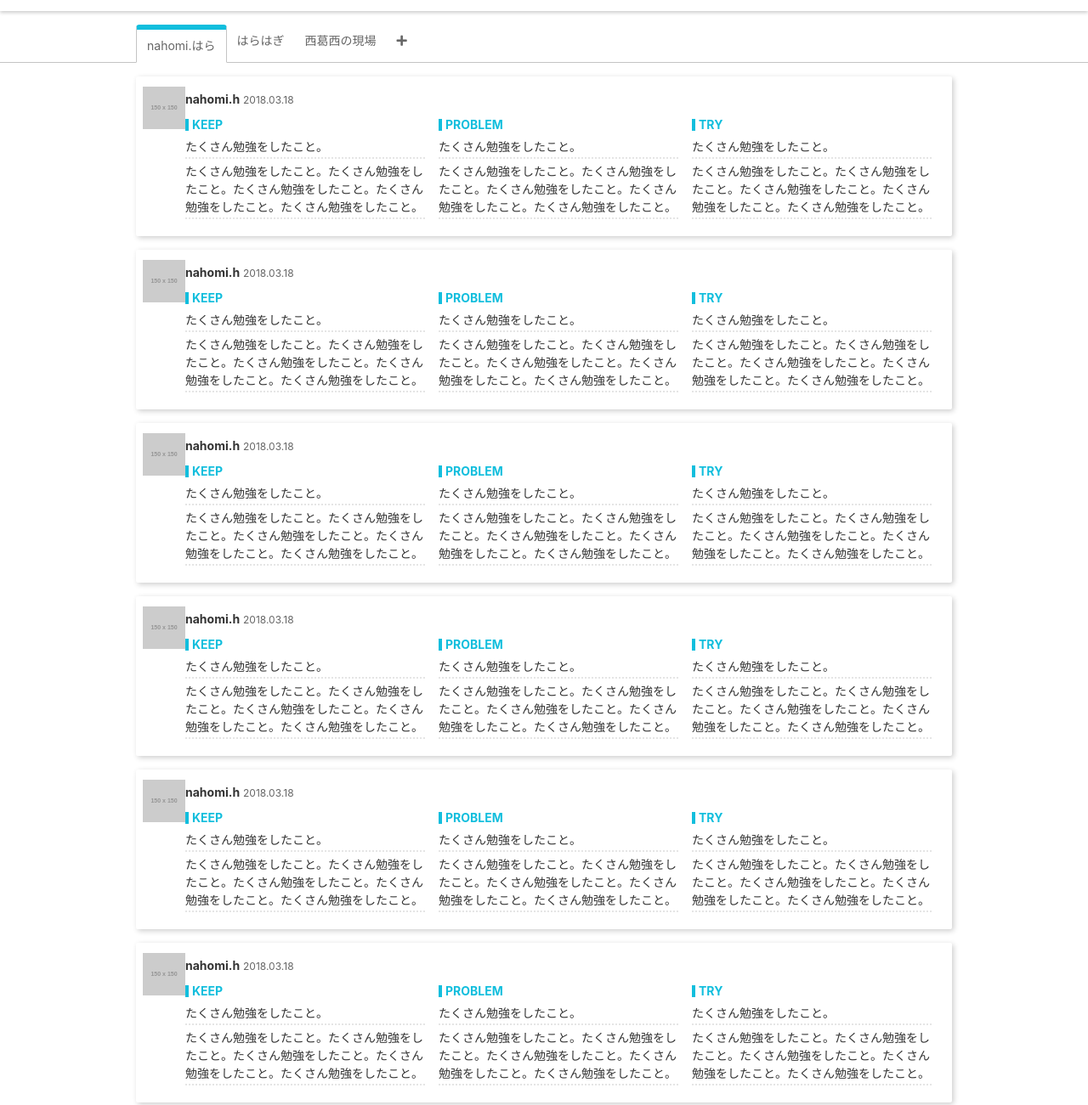
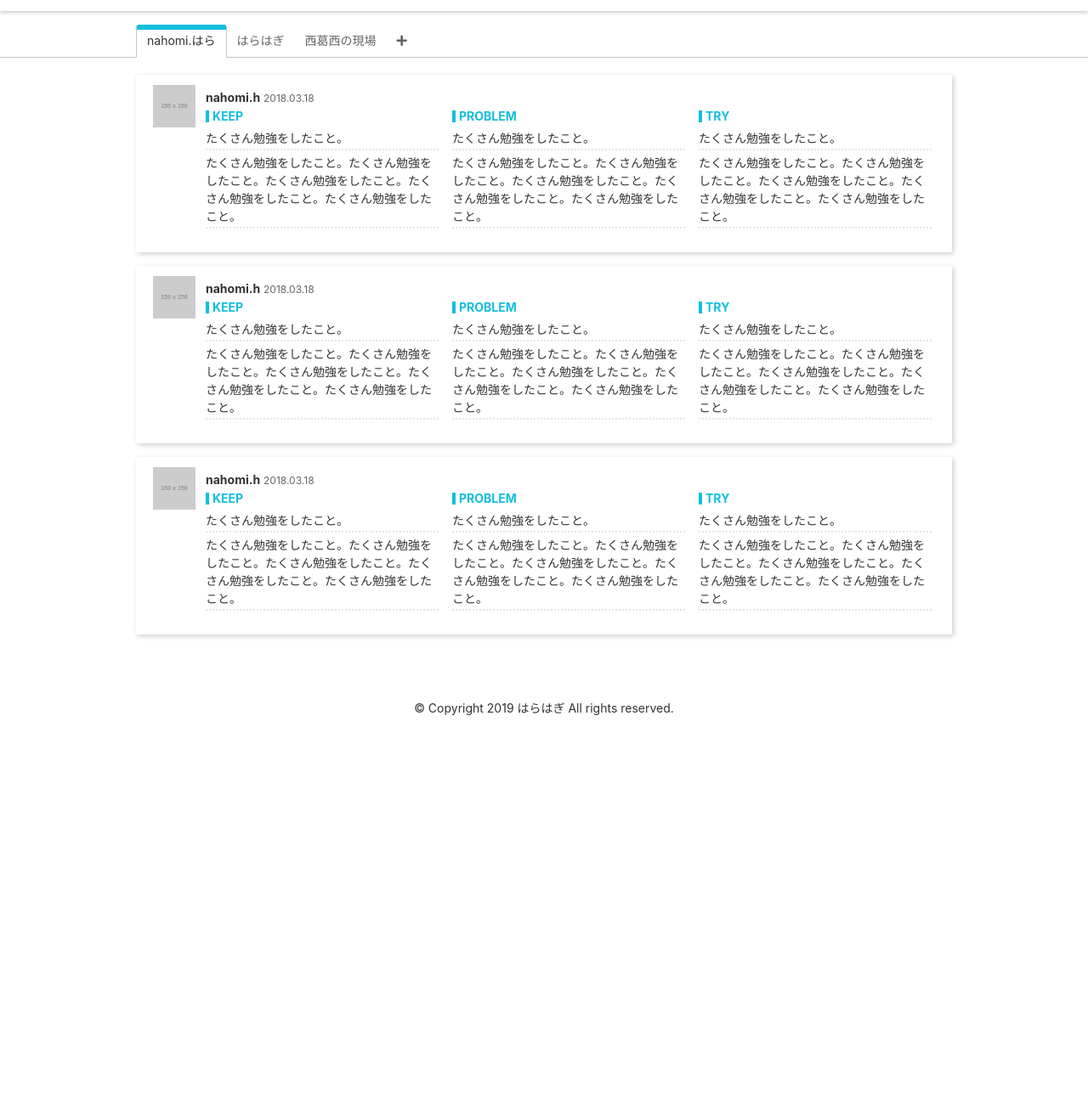
Before and after one commit to pprhr/kptp, a website: page index.html in a window 1280 px wide. Shown: the part 49-1350 px from the top of the page at 85% size. After the commit the page ends 914 px from the top, so only its background shows below. Drawn offline with Linux system fonts and the light colour scheme; placeholder pictures from the web are drawn by us.

Commit message:
sass整理（ひとまず）

```diff
--- a/asset/scss/style.scss
+++ b/asset/scss/style.scss
@@ -55,33 +55,37 @@ body {
   color: #11BEDD;
 }
 
-.main {
+.container {
   font-size: 14px;
   color: #333;
+}
 
-  &__inner {
+.localnav-area {
+  margin-top: 16px;
+  border-bottom: solid 1px #C4C4C4;
+  &__box {
     max-width: 960px;
     margin: auto;
   }
 }
 
-.nav {
-  margin-top: 16px;
-  border-bottom: solid 1px #C4C4C4;
-}
-
-.list {
+.localnav {
   display: flex;
-  // margin-left: 56px;
   &__item {
     padding: 12px;
     color: #666;
-    &:not(.list__item--active):hover {
+    &:hover {
       cursor: pointer;
       color: #101010;
+      background: #f3f3f3;
+      padding-top: 6px;
+      border-radius: 4px 4px 0 0;
+      border-top: 6px solid #f3f3f3;
     }
     &--active {
       margin-bottom: -1px;
+      padding: 12px;
+      padding-top: 6px;
       border: solid 1px #C4C4C4;
       border-bottom: 1px solid #fff;
       border-radius: 4px 4px 0 0;
@@ -90,25 +94,24 @@ body {
   }
 }
 
-.kpt-list {
-  margin-top: 16px;
+.content {
+  max-width: 960px;
+  margin: auto;
+  margin-top: 20px;
 }
 
-.kpt-list__content {
+.casette-kpt {
   display: flex;
   margin-bottom: 16px;
   padding: 12px 8px;
   border-radius: 2px;
   box-shadow: rgba(0, 0, 0, .2) 2px 2px 6px;
-}
-
-.kpt-list__content__user-icon {
+  &__left {
     padding: 0 12px;
   }
-
-
-.name-date-area {
+  &__center {
     padding: 8px 0;
+  }
 }
 
 .user-name {
@@ -120,23 +123,14 @@ body {
   font-size: 12px;
 }
 
-.kpt-data {
+.kpt-list {
   display: flex;
   padding: 8px 0;
-}
-
-.kpt-data > div {
+  &__item {
     width: 33%;
     margin-right: 16px;
   }
-
-.kpt-content > div {
-  margin-top: 4px;
-  padding-bottom: 2px;
-  border-bottom: 2px dotted #E5E5E5;
-  line-height: 1.5;
 }
-
 .kpt-title {
   margin-bottom: 8px;
   padding-left: 4px;
@@ -145,12 +139,20 @@ body {
   font-weight: bold;
 }
 
-footer {
+.kpt-content-list {
+  &__item {
+    margin-top: 4px;
+    padding-bottom: 2px;
+    border-bottom: 2px dotted #E5E5E5;
+    line-height: 1.5;
+  }
+}
+
+.footer {
   margin: 80px 0 24px;
   text-align: center;
-}
-
-footer span {
+  &__center {
     color: #666;
     font-size: 12px;
   }
+}
--- a/index.html
+++ b/index.html
@@ -6,16 +6,13 @@
 <meta name="viewport" content="width=device-width,initial-scale=1">
 <title>KPT</title>
 <link rel="stylesheet" href="https://use.fontawesome.com/releases/v5.7.2/css/all.css" integrity="sha384-fnmOCqbTlWIlj8LyTjo7mOUStjsKC4pOpQbqyi7RrhN7udi9RwhKkMHpvLbHG9Sr" crossorigin="anonymous">
-<link rel="stylesheet" type="text/css" href="asset/css/style.min.css" />
+<link rel="stylesheet" type="text/css" href="asset/css/style.min.css"/>
 </head>
 <body>
 <header class="header">
   <div class="header__inner">
     <div>
       <img src="asset/images/kptlogo.png" alt="kptlogo" width="100" height="22">
-      <!-- <button type="button" class="header__inner__action">
-        <i class="fas fa-cog fa-lg header__inner__icon"></i>
-      </button> -->
       <a class="icon-setting"></a>
     </div>
     <div>
@@ -23,255 +20,135 @@
     </div>
   </div>
 </header>
-<main class="main">
+<main class="container">
   <!-- Tab links -->
-  <nav class="nav">
-    <ul class="main__inner list">
-      <li class="list__item list__item--active"><span>nahomi.はら</span></li>
-      <li class="list__item"><span>はらはぎ</span></li>
-      <li class="list__item"><span>西葛西の現場</span></li>
-      <li class="list__item"><span><i class="fas fa-plus"></i></span></li>
+  <div class="localnav-area">
+    <nav class="localnav-area__box">
+      <ul class="localnav">
+        <li class="localnav__item--active"><span>nahomi.はら</span></li>
+        <li class="localnav__item"><span>はらはぎ</span></li>
+        <li class="localnav__item"><span>西葛西の現場</span></li>
+        <li class="localnav__item"><span><i class="fas fa-plus"></i></span></li>
       </ul>
     </nav>
+  </div>
   <!-- Tab content -->
-  <div class="main__inner">
-    <div class="kpt-list">
-      <div class="kpt-list__content">
-        <div class="user-icon">
+  <div class="content">
+    <div class="casette-kpt">
+      <div class="casette-kpt__left">
         <img src="https://placehold.jp/150x150.png" alt="usericon" width="50" height="50">
       </div>
+      <div class="casette-kpt__center">
         <div>
-          <div class="name-date-area">
           <span class="user-name">nahomi.h</span>
           <span class="kpt-date">2018.03.18</span>
         </div>
-          <div class="kpt-data">
-            <div> <!-- keep -->
+        <div class="kpt-list">
+          <div class="kpt-list__item"> <!-- keep -->
             <div class="kpt-title">
               KEEP
             </div>
-              <div class="kpt-content">
-                <div>たくさん勉強をしたこと。</div>
-                <div>たくさん勉強をしたこと。たくさん勉強をしたこと。たくさん勉強をしたこと。たくさん勉強をしたこと。たくさん勉強をしたこと。</div>
+            <div class="kpt-content-list">
+              <div class="kpt-content-list__item">たくさん勉強をしたこと。</div>
+              <div class="kpt-content-list__item">たくさん勉強をしたこと。たくさん勉強をしたこと。たくさん勉強をしたこと。たくさん勉強をしたこと。たくさん勉強をしたこと。</div>
             </div>
           </div>
-            <div> <!-- problem -->
+          <div class="kpt-list__item"> <!-- problem -->
             <div class="kpt-title">
               PROBLEM
             </div>
             <div class="kpt-content">
-                <div>たくさん勉強をしたこと。</div>
-                <div>たくさん勉強をしたこと。たくさん勉強をしたこと。たくさん勉強をしたこと。たくさん勉強をしたこと。たくさん勉強をしたこと。</div>
+              <div class="kpt-content-list__item">たくさん勉強をしたこと。</div>
+              <div class="kpt-content-list__item">たくさん勉強をしたこと。たくさん勉強をしたこと。たくさん勉強をしたこと。たくさん勉強をしたこと。たくさん勉強をしたこと。</div>
             </div>
           </div>
-            <div> <!-- try -->
+          <div class="kpt-list__item"> <!-- try -->
             <div class="kpt-title">
               TRY
             </div>
-              <div class="kpt-content">
-                <div>たくさん勉強をしたこと。</div>
-                <div>たくさん勉強をしたこと。たくさん勉強をしたこと。たくさん勉強をしたこと。たくさん勉強をしたこと。たくさん勉強をしたこと。</div>
+            <div class="kpt-content-list">
+              <div class="kpt-content-list__item">たくさん勉強をしたこと。</div>
+              <div class="kpt-content-list__item">たくさん勉強をしたこと。たくさん勉強をしたこと。たくさん勉強をしたこと。たくさん勉強をしたこと。たくさん勉強をしたこと。</div>
             </div>
           </div>
         </div>
       </div>
     </div>
-      <div class="kpt-list__content">
-        <div class="user-icon">
+    <div class="casette-kpt">
+      <div class="casette-kpt__left">
         <img src="https://placehold.jp/150x150.png" alt="usericon" width="50" height="50">
       </div>
+      <div class="casette-kpt__center">
         <div>
-          <div class="name-date-area">
           <span class="user-name">nahomi.h</span>
           <span class="kpt-date">2018.03.18</span>
         </div>
-          <div class="kpt-data">
-            <div> <!-- keep -->
+        <div class="kpt-list">
+          <div class="kpt-list__item"> <!-- keep -->
             <div class="kpt-title">
               KEEP
             </div>
-              <div class="kpt-content">
-                <div>たくさん勉強をしたこと。</div>
-                <div>たくさん勉強をしたこと。たくさん勉強をしたこと。たくさん勉強をしたこと。たくさん勉強をしたこと。たくさん勉強をしたこと。</div>
+            <div class="kpt-content-list">
+              <div class="kpt-content-list__item">たくさん勉強をしたこと。</div>
+              <div class="kpt-content-list__item">たくさん勉強をしたこと。たくさん勉強をしたこと。たくさん勉強をしたこと。たくさん勉強をしたこと。たくさん勉強をしたこと。</div>
             </div>
           </div>
-            <div> <!-- problem -->
+          <div class="kpt-list__item"> <!-- problem -->
             <div class="kpt-title">
               PROBLEM
             </div>
             <div class="kpt-content">
-                <div>たくさん勉強をしたこと。</div>
-                <div>たくさん勉強をしたこと。たくさん勉強をしたこと。たくさん勉強をしたこと。たくさん勉強をしたこと。たくさん勉強をしたこと。</div>
+              <div class="kpt-content-list__item">たくさん勉強をしたこと。</div>
+              <div class="kpt-content-list__item">たくさん勉強をしたこと。たくさん勉強をしたこと。たくさん勉強をしたこと。たくさん勉強をしたこと。たくさん勉強をしたこと。</div>
             </div>
           </div>
-            <div> <!-- try -->
+          <div class="kpt-list__item"> <!-- try -->
             <div class="kpt-title">
               TRY
             </div>
-              <div class="kpt-content">
-                <div>たくさん勉強をしたこと。</div>
-                <div>たくさん勉強をしたこと。たくさん勉強をしたこと。たくさん勉強をしたこと。たくさん勉強をしたこと。たくさん勉強をしたこと。</div>
+            <div class="kpt-content-list">
+              <div class="kpt-content-list__item">たくさん勉強をしたこと。</div>
+              <div class="kpt-content-list__item">たくさん勉強をしたこと。たくさん勉強をしたこと。たくさん勉強をしたこと。たくさん勉強をしたこと。たくさん勉強をしたこと。</div>
             </div>
           </div>
         </div>
       </div>
     </div>
-      <div class="kpt-list__content">
-        <div class="user-icon">
+    <div class="casette-kpt">
+      <div class="casette-kpt__left">
         <img src="https://placehold.jp/150x150.png" alt="usericon" width="50" height="50">
       </div>
+      <div class="casette-kpt__center">
         <div>
-          <div class="name-date-area">
           <span class="user-name">nahomi.h</span>
           <span class="kpt-date">2018.03.18</span>
         </div>
-          <div class="kpt-data">
-            <div> <!-- keep -->
+        <div class="kpt-list">
+          <div class="kpt-list__item"> <!-- keep -->
             <div class="kpt-title">
               KEEP
             </div>
-              <div class="kpt-content">
-                <div>たくさん勉強をしたこと。</div>
-                <div>たくさん勉強をしたこと。たくさん勉強をしたこと。たくさん勉強をしたこと。たくさん勉強をしたこと。たくさん勉強をしたこと。</div>
+            <div class="kpt-content-list">
+              <div class="kpt-content-list__item">たくさん勉強をしたこと。</div>
+              <div class="kpt-content-list__item">たくさん勉強をしたこと。たくさん勉強をしたこと。たくさん勉強をしたこと。たくさん勉強をしたこと。たくさん勉強をしたこと。</div>
             </div>
           </div>
-            <div> <!-- problem -->
+          <div class="kpt-list__item"> <!-- problem -->
             <div class="kpt-title">
               PROBLEM
             </div>
             <div class="kpt-content">
-                <div>たくさん勉強をしたこと。</div>
-                <div>たくさん勉強をしたこと。たくさん勉強をしたこと。たくさん勉強をしたこと。たくさん勉強をしたこと。たくさん勉強をしたこと。</div>
+              <div class="kpt-content-list__item">たくさん勉強をしたこと。</div>
+              <div class="kpt-content-list__item">たくさん勉強をしたこと。たくさん勉強をしたこと。たくさん勉強をしたこと。たくさん勉強をしたこと。たくさん勉強をしたこと。</div>
             </div>
           </div>
-            <div> <!-- try -->
+          <div class="kpt-list__item"> <!-- try -->
             <div class="kpt-title">
               TRY
             </div>
-              <div class="kpt-content">
-                <div>たくさん勉強をしたこと。</div>
-                <div>たくさん勉強をしたこと。たくさん勉強をしたこと。たくさん勉強をしたこと。たくさん勉強をしたこと。たくさん勉強をしたこと。</div>
-              </div>
-            </div>
-          </div>
-        </div>
-      </div>
-      <div class="kpt-list__content">
-        <div class="user-icon">
-          <img src="https://placehold.jp/150x150.png" alt="usericon" width="50" height="50">
-        </div>
-        <div>
-          <div class="name-date-area">
-            <span class="user-name">nahomi.h</span>
-            <span class="kpt-date">2018.03.18</span>
-          </div>
-          <div class="kpt-data">
-            <div> <!-- keep -->
-              <div class="kpt-title">
-                KEEP
-              </div>
-              <div class="kpt-content">
-                <div>たくさん勉強をしたこと。</div>
-                <div>たくさん勉強をしたこと。たくさん勉強をしたこと。たくさん勉強をしたこと。たくさん勉強をしたこと。たくさん勉強をしたこと。</div>
-              </div>
-            </div>
-            <div> <!-- problem -->
-              <div class="kpt-title">
-                PROBLEM
-              </div>
-              <div class="kpt-content">
-                <div>たくさん勉強をしたこと。</div>
-                <div>たくさん勉強をしたこと。たくさん勉強をしたこと。たくさん勉強をしたこと。たくさん勉強をしたこと。たくさん勉強をしたこと。</div>
-              </div>
-            </div>
-            <div> <!-- try -->
-              <div class="kpt-title">
-                TRY
-              </div>
-              <div class="kpt-content">
-                <div>たくさん勉強をしたこと。</div>
-                <div>たくさん勉強をしたこと。たくさん勉強をしたこと。たくさん勉強をしたこと。たくさん勉強をしたこと。たくさん勉強をしたこと。</div>
-              </div>
-            </div>
-          </div>
-        </div>
-      </div>
-      <div class="kpt-list__content">
-        <div class="user-icon">
-          <img src="https://placehold.jp/150x150.png" alt="usericon" width="50" height="50">
-        </div>
-        <div>
-          <div class="name-date-area">
-            <span class="user-name">nahomi.h</span>
-            <span class="kpt-date">2018.03.18</span>
-          </div>
-          <div class="kpt-data">
-            <div> <!-- keep -->
-              <div class="kpt-title">
-                KEEP
-              </div>
-              <div class="kpt-content">
-                <div>たくさん勉強をしたこと。</div>
-                <div>たくさん勉強をしたこと。たくさん勉強をしたこと。たくさん勉強をしたこと。たくさん勉強をしたこと。たくさん勉強をしたこと。</div>
-              </div>
-            </div>
-            <div> <!-- problem -->
-              <div class="kpt-title">
-                PROBLEM
-              </div>
-              <div class="kpt-content">
-                <div>たくさん勉強をしたこと。</div>
-                <div>たくさん勉強をしたこと。たくさん勉強をしたこと。たくさん勉強をしたこと。たくさん勉強をしたこと。たくさん勉強をしたこと。</div>
-              </div>
-            </div>
-            <div> <!-- try -->
-              <div class="kpt-title">
-                TRY
-              </div>
-              <div class="kpt-content">
-                <div>たくさん勉強をしたこと。</div>
-                <div>たくさん勉強をしたこと。たくさん勉強をしたこと。たくさん勉強をしたこと。たくさん勉強をしたこと。たくさん勉強をしたこと。</div>
-              </div>
-            </div>
-          </div>
-        </div>
-      </div>
-      <div class="kpt-list__content">
-        <div class="user-icon">
-          <img src="https://placehold.jp/150x150.png" alt="usericon" width="50" height="50">
-        </div>
-        <div>
-          <div class="name-date-area">
-            <span class="user-name">nahomi.h</span>
-            <span class="kpt-date">2018.03.18</span>
-          </div>
-          <div class="kpt-data">
-            <div> <!-- keep -->
-              <div class="kpt-title">
-                KEEP
-              </div>
-              <div class="kpt-content">
-                <div>たくさん勉強をしたこと。</div>
-                <div>たくさん勉強をしたこと。たくさん勉強をしたこと。たくさん勉強をしたこと。たくさん勉強をしたこと。たくさん勉強をしたこと。</div>
-              </div>
-            </div>
-            <div> <!-- problem -->
-              <div class="kpt-title">
-                PROBLEM
-              </div>
-              <div class="kpt-content">
-                <div>たくさん勉強をしたこと。</div>
-                <div>たくさん勉強をしたこと。たくさん勉強をしたこと。たくさん勉強をしたこと。たくさん勉強をしたこと。たくさん勉強をしたこと。</div>
-              </div>
-            </div>
-            <div> <!-- try -->
-              <div class="kpt-title">
-                TRY
-              </div>
-              <div class="kpt-content">
-                <div>たくさん勉強をしたこと。</div>
-                <div>たくさん勉強をしたこと。たくさん勉強をしたこと。たくさん勉強をしたこと。たくさん勉強をしたこと。たくさん勉強をしたこと。</div>
-              </div>
+            <div class="kpt-content-list">
+              <div class="kpt-content-list__item">たくさん勉強をしたこと。</div>
+              <div class="kpt-content-list__item">たくさん勉強をしたこと。たくさん勉強をしたこと。たくさん勉強をしたこと。たくさん勉強をしたこと。たくさん勉強をしたこと。</div>
             </div>
           </div>
         </div>
@@ -279,8 +156,8 @@
     </div>
   </div>
 </main>
-<footer>
-  <span>© Copyright 2019 はらはぎ All rights reserved.</span>
+<footer class="footer">
+  <span class="footer___center">© Copyright 2019 はらはぎ All rights reserved.</span>
 </footer>
 </body>
 </html>
```
Also changed, not shown: asset/css/style.min.css. Lines whose indentation alone changed are shown as unchanged.
